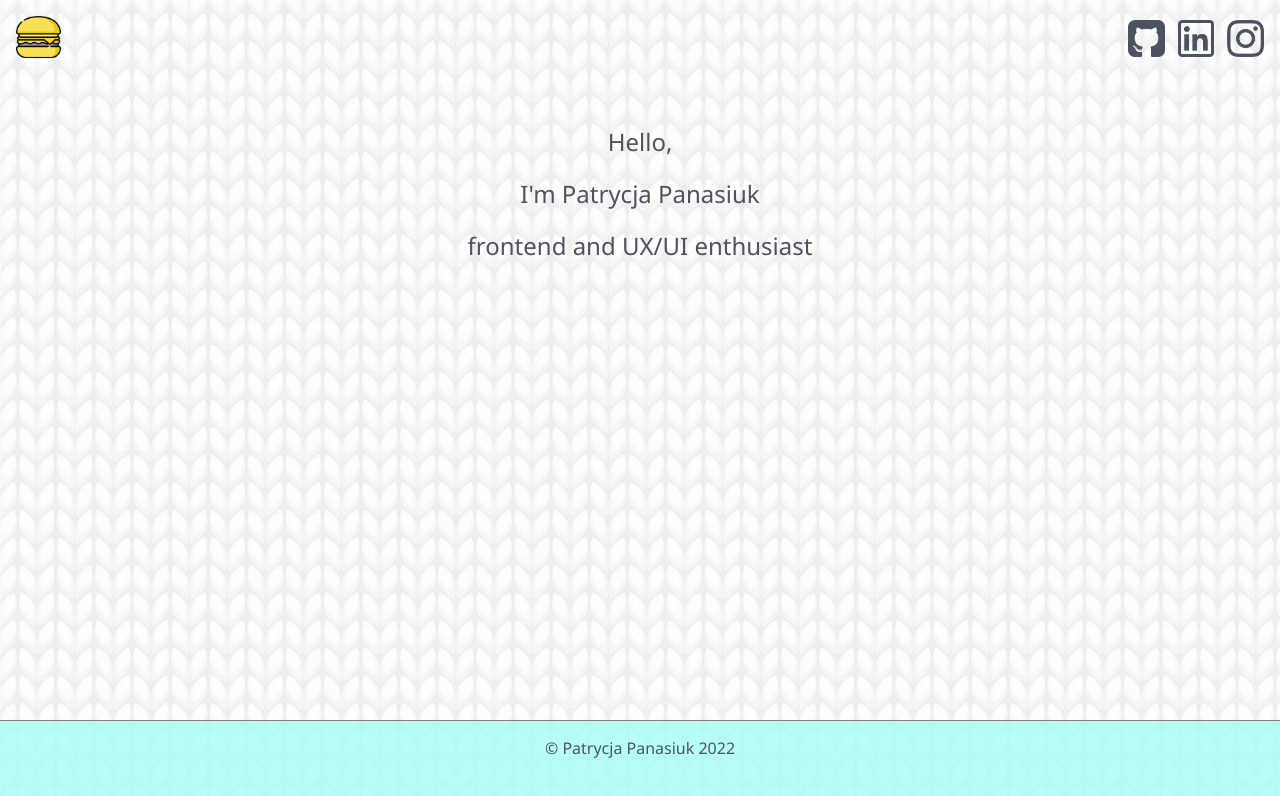
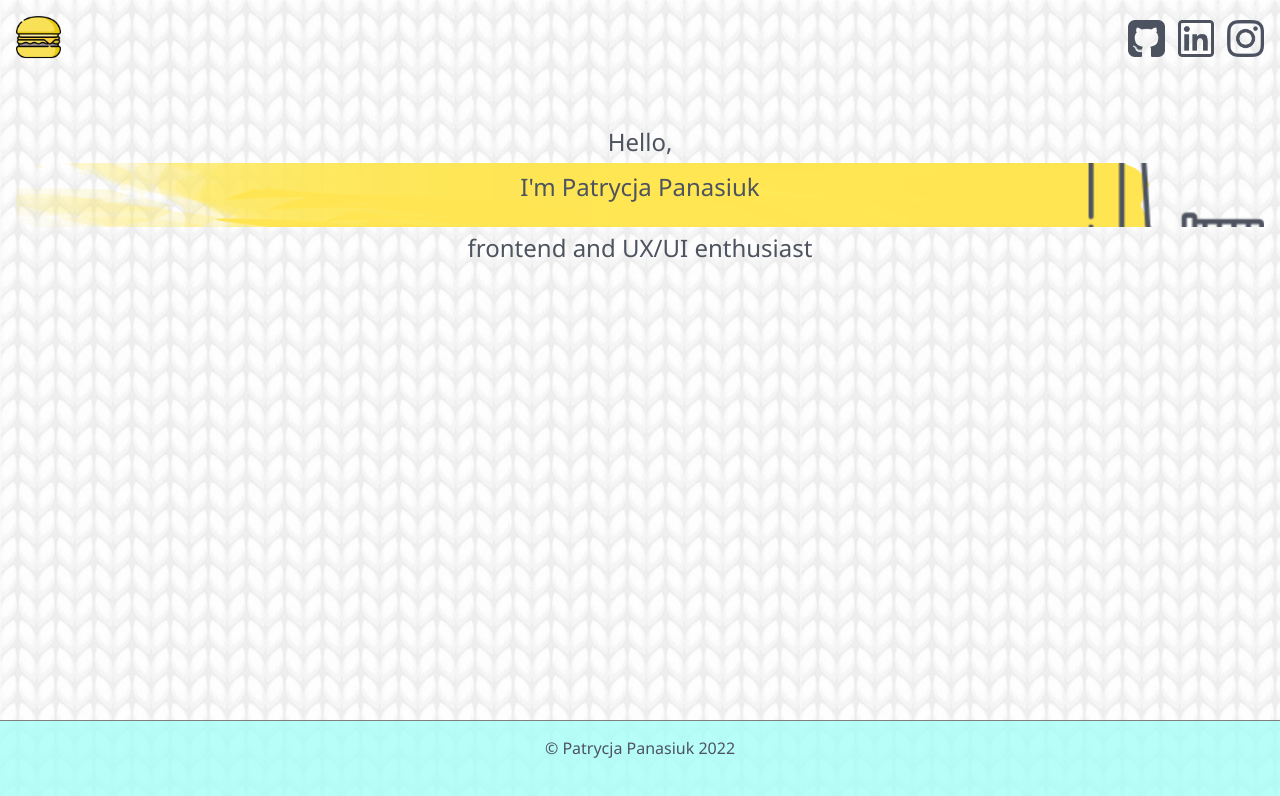
Before and after one commit to qatta93/portfolio22, a Next.js app: page / in a window 1280 px wide. Shown: the top 796 px of the page. Built offline with nearby package versions, Linux system fonts and the light colour scheme.

Commit message:
intro header

```diff
--- a/public/styles/Intro.module.css
+++ b/public/styles/Intro.module.css
@@ -1,13 +1,22 @@
 .intro {
   height: 100%;
-  padding: 3rem 2rem;
+  padding: 3rem 1rem;
   text-align: center;
 }
 
 .intro__hello,
 .intro__name {
-  margin-bottom: 1.2rem;
-  font-weight: 400;
+  margin-bottom: 0.3rem;
+  font-weight: 500;
+}
+
+.intro__name {
+  height: 4rem;
+  line-height: 3rem;
+  background-image: url('../images/paint.png');
+  background-repeat: no-repeat;
+  background-position: right;
+  background-size: 110%;
 }
 
 .intro__dev {
--- a/src/components/Layout.tsx
+++ b/src/components/Layout.tsx
@@ -5,15 +5,11 @@ import styles from '../../public/styles/Layout.module.css';
 
 export const Layout = ({ children }) => {
 
-
-
   if (typeof window !== "undefined") {
-
     const [vh, setVh] = React.useState(0);
     React.useEffect(() => {
       setVh(window.innerHeight * 0.01);
     });
-
     document.documentElement.style.setProperty('--vh', `${vh}px`);
   }
 
```
Also changed, not shown: public/images/paint.png (added).
